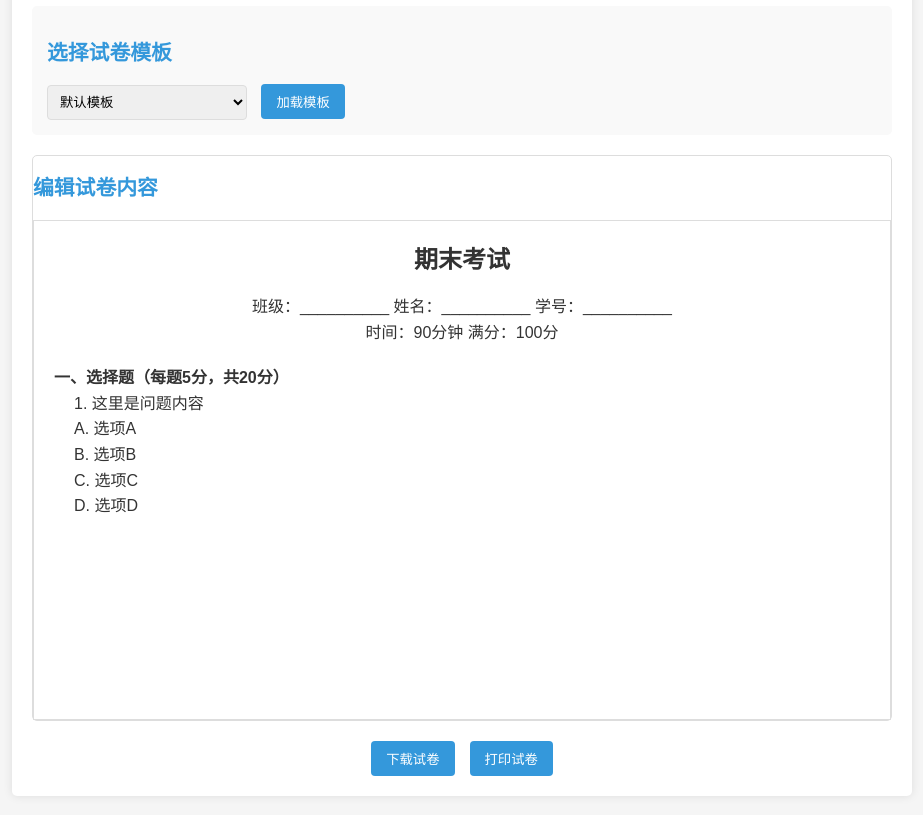
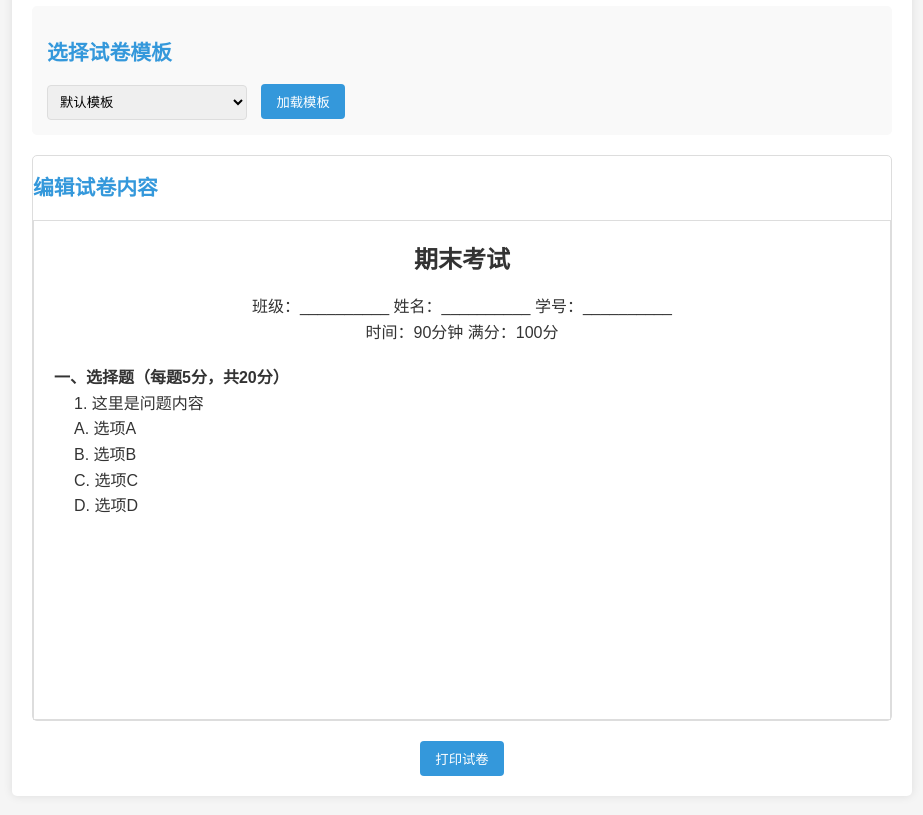
Before and after one commit to yreborn/paper-generation-system, a plain HTML site: page index.html in a window 1280 px wide. Shown: the part 105-920 px from the top of the page, without its empty margins (178-1101 px from the left). Drawn offline with Linux system fonts and the light colour scheme.

Commit message:
Update index.html

```diff
--- a/index.html
+++ b/index.html
@@ -48,7 +48,7 @@
         </div>
 
         <div class="actions">
-            <button id="download-btn">下载试卷</button>
+<!--             <button id="download-btn">下载试卷</button> -->
             <button id="print-btn">打印试卷</button>
         </div>
     </div>
```
